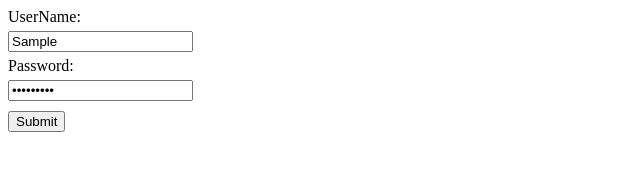
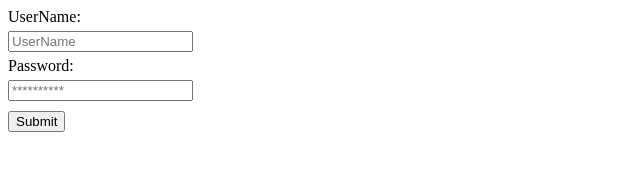
Before and after one commit to Edwardlin-zlt/TW-homeworks, a plain HTML site: page Week03/S02-DOM/log-in.html in a window 1280 px wide. Both pictures are taken after typing "Sample", "Sample123" into the empty fields and a click on the button "Submit". Shown: the full height of the page, 0-640 px from the left. Drawn offline with Linux system fonts and the light colour scheme.

Commit message:
W3S2-Login-fix

```diff
--- a/Week03/S02-DOM/log-in.html
+++ b/Week03/S02-DOM/log-in.html
@@ -25,17 +25,17 @@
       passwords = {
         "123": "123"
       };
-
       function checkLogIn() {
+        var form = document.getElementsByClassName("logIn")[0];
         var userName = document.getElementById("userName").value;
         var passwd = document.getElementById("passwd").value;
         if (passwords[userName] !== passwd) {
           alert("用户名或密码错误！");
+          form.reset();
         } else {
           alert("登录成功！");
         }
       }
-
       var submitBtn = document.getElementById("submitBtn");
       submitBtn.onclick = checkLogIn;
     </script>
```
